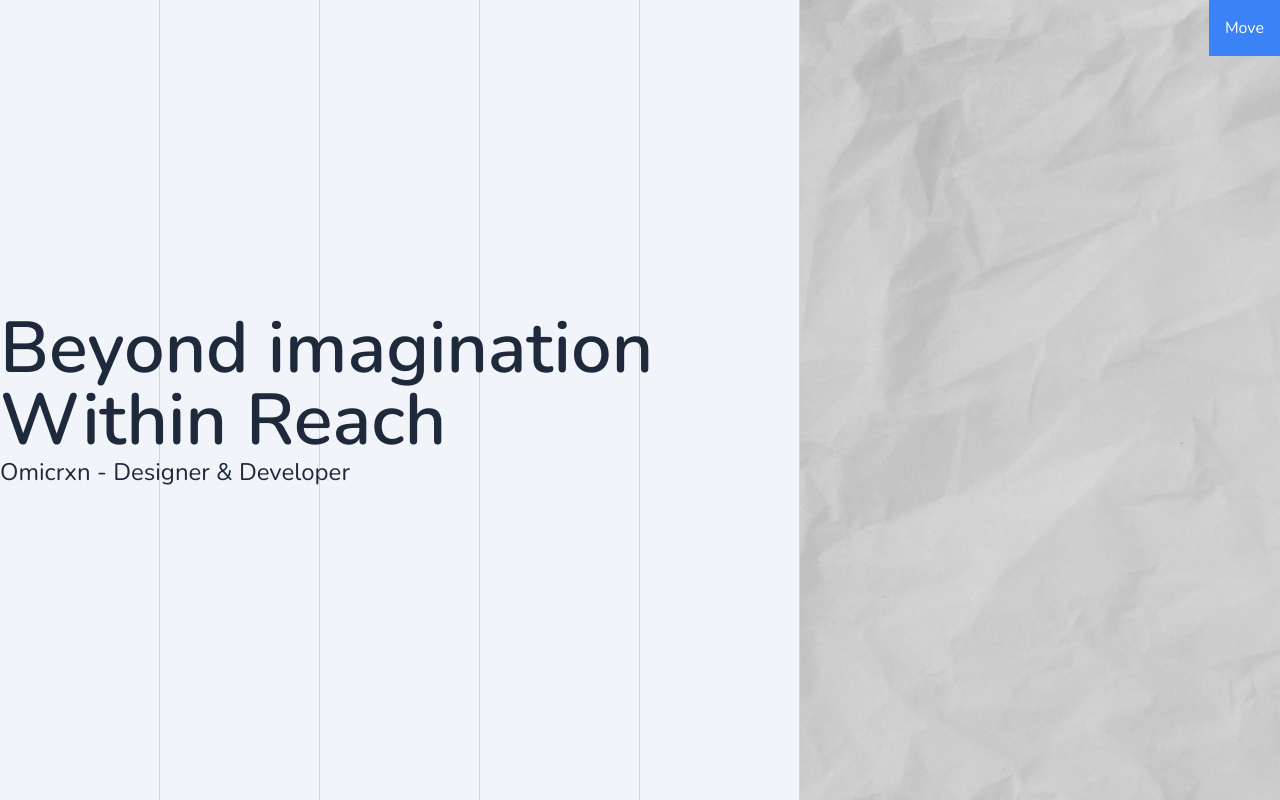
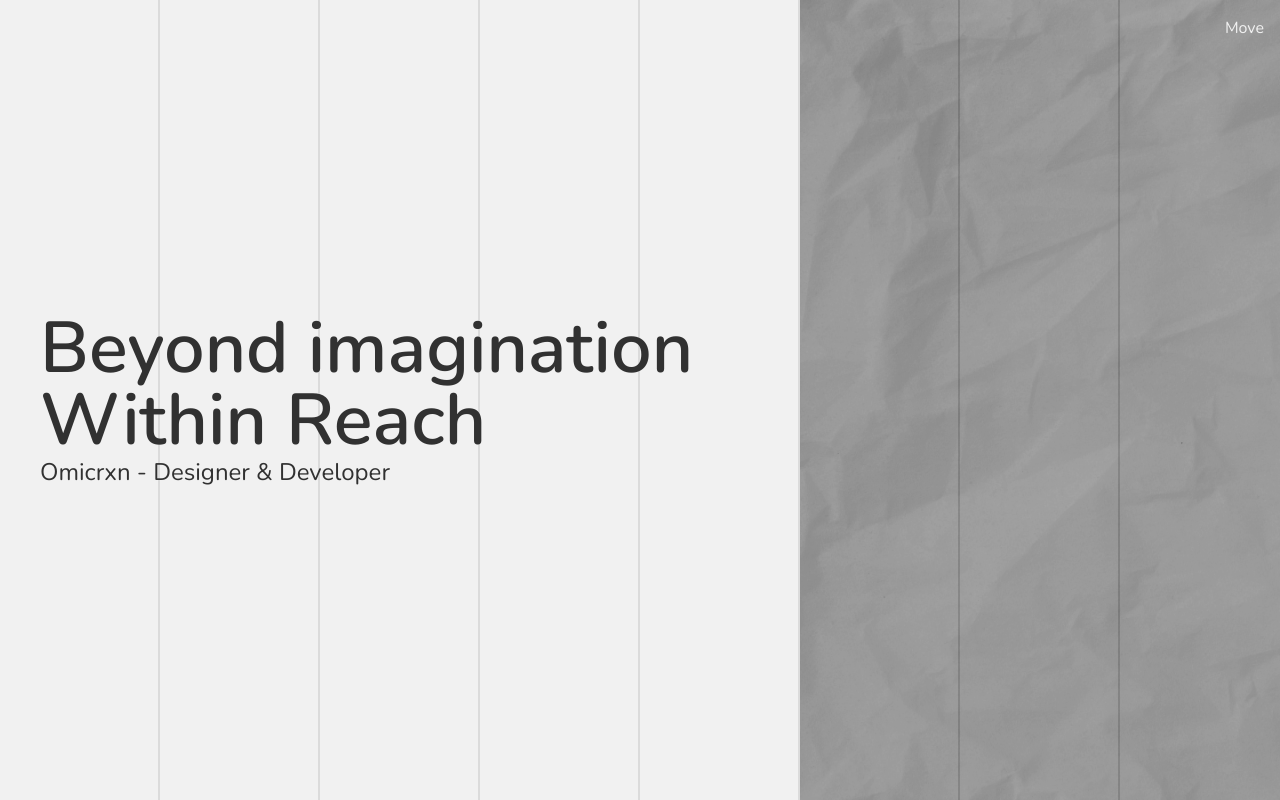
Before and after one commit to Omicrxn/omicrxn-website, a Next.js app: page / in a window 1280 px wide. Built offline with nearby package versions, Linux system fonts and the light colour scheme.

Commit message:
blend mode difference

```diff
--- a/src/app/page.tsx
+++ b/src/app/page.tsx
@@ -4,12 +4,12 @@ import Image from "next/image";
 
 export default function Home() {
   return (
-    <main className="flex min-h-screen flex-col items-start justify-center bg-slate-100">
+    <main className="flex min-h-screen flex-col items-start justify-center bg-omi-white">
       {/* Background grid */}
       <BackgroundLines/>
       <Carousel/>
       {/* Left Text */}
-      <div className=" absolute z-30 text-slate-800">
+      <div className=" absolute z-10 text-omi-black p-4 m-6">
         <div className="text-7xl font-semibold">
           <h1>Beyond imagination</h1>
           <h1>Within Reach</h1>
--- a/src/components/BackgroundLines.tsx
+++ b/src/components/BackgroundLines.tsx
@@ -4,7 +4,7 @@ export default function BackgroundLines() {
   return (
     <div className="grid grid-cols-8 h-full w-full absolute inset-0">
       {Array.from({ length: 8 }, (_, i) => (
-        <div key={i} className={`w-full ${i < 7 ? 'border-r' : ''} border-gray-300`}></div>
+        <div key={i} className={`w-full ${i < 7 ? 'border-r-2' : ''} border-omi-grid`}></div>
       ))}
     </div>
   );
--- a/src/components/Carousel.tsx
+++ b/src/components/Carousel.tsx
@@ -4,7 +4,7 @@ import Image from "next/image";
 import ProjectCard from "./ProjectCard";
 
 export default function Carousel() {
-    const [activeIndex, setActiveIndex] = useState(0);
+  const [activeIndex, setActiveIndex] = useState(0);
   const [indexes, setIndexes] = useState([0]); // Keep track of the visible indexes
 
   const handleMove = () => {
@@ -16,26 +16,26 @@ export default function Carousel() {
   };
 
   return (
-    <div className="min-h-screen w-full relative grid grid-cols-8">
+    <div className="min-h-screen w-full relative grid grid-cols-8 z-20 mix-blend-difference">
       <button
         onClick={handleMove}
-        className="absolute top-0 right-0 z-20 p-4 bg-blue-500 text-white"
+        className="absolute top-0 right-0 z-40 p-4 bg-blue-500 text-black"
       >
         Move
       </button>
-
       {[0, 1, 2, 3, 4].map((_, index) => (
         <div
           key={index}
-          className={`bg-white transition-all duration-300 ease-in-out ${
+          className={`relative bg-black transition-all duration-1000 ease-in-out ${
             indexes.includes(index)
               ? index === activeIndex
-                ? 'col-start-6 col-span-3'
-                : `col-start-${indexes.indexOf(index) + 1} col-span-1 brightness-[.75]`
-              : 'hidden'
+                ? "col-start-6 col-span-3"
+                : `col-start-${indexes.indexOf(index) + 1} col-span-1`
+              : "hidden"
           }`}
         >
-          <ProjectCard index={index}/>
+          <div className="absolute z-30 bg-omi-white w-full h-full opacity-20"></div>
+          <ProjectCard index={index} />
         </div>
       ))}
     </div>
--- a/src/components/ProjectCard.tsx
+++ b/src/components/ProjectCard.tsx
@@ -8,7 +8,7 @@ export default function ProjectCard({
   }) {
   return (
     <div className='relative h-full w-full'>
-        <Image src={`/projectImages/${index}.png`} fill={true} alt='Double U Project'/>
+        <Image src={`/projectImages/${index}.png`} fill={true} alt='Double U Project' className='invert'/>
     </div>
   )
 }
--- a/tailwind.config.ts
+++ b/tailwind.config.ts
@@ -7,10 +7,14 @@ const config: Config = {
     './src/app/**/*.{js,ts,jsx,tsx,mdx}',
   ],
   theme: {
+    colors: {
+      transparent: 'transparent',
+      'omi-white': '#F1F1F1',
+      'omi-grid': '#DBDBDB',
+      'omi-black': '#313131',
+    },
     extend: {
-      colors: {
 
-      },
       backgroundImage: {
         'gradient-radial': 'radial-gradient(var(--tw-gradient-stops))',
         'gradient-conic':
```
